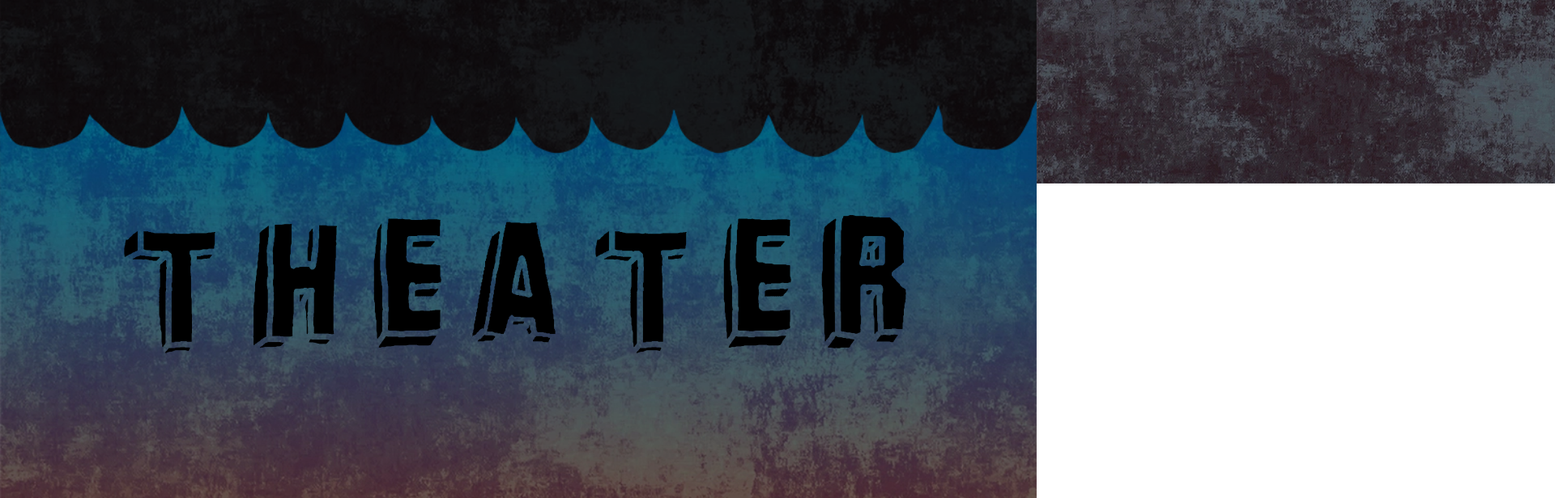
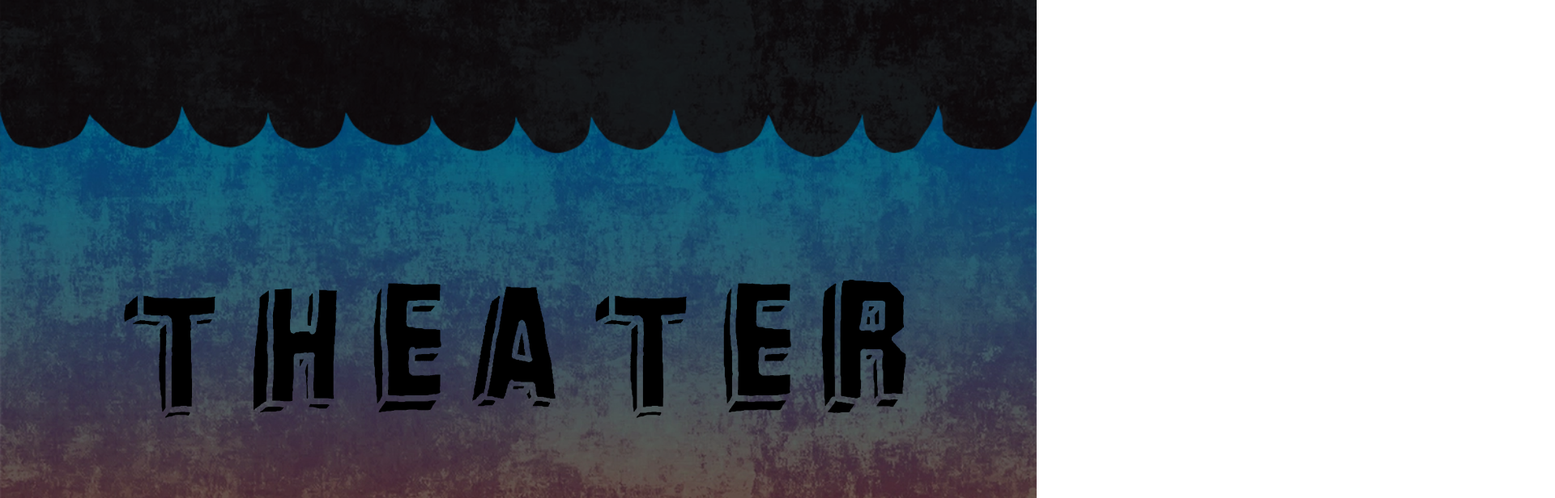
Before and after one commit to OwerHub/nft-project, a Next.js app: page /landing in a window 1280 px wide. Shown: the part 4580-5196 px from the top of the page at 81% size, 1920 px wide, since content can reach past the window. Built offline with nearby package versions, Linux system fonts and the light colour scheme.

Commit message:
little bufixes

```diff
--- a/pages/components/Faqs.jsx
+++ b/pages/components/Faqs.jsx
@@ -14,6 +14,7 @@ export default function Faqs() {
     </div>
     <div className={styles.content}>
       <SectionTitle  title='FAQ' />
+
     </div>
 
   </div>
--- a/pages/landing.jsx
+++ b/pages/landing.jsx
@@ -20,7 +20,6 @@ export default function Landing() {
 
       <div className={styles.backgroundWrapper}>
         <Image src={stoneTop} className={styles.stoneTopImage} alt='stoneTop' />
-        <Image src={stoneTop} className={styles.stoneBottomImage} alt='stoneBottom' />
       </div>
       {/*      <Head/>   */}
       <div className={styles.contentWrapper}>
--- a/styles/landing/cartonTheater.module.scss
+++ b/styles/landing/cartonTheater.module.scss
@@ -14,7 +14,7 @@
     }
   }
   .content{
-    padding-top: 7rem;
+    padding-top: 12rem;
     position: relative;
     z-index: 15;
   }
--- a/styles/landing/faq.module.scss
+++ b/styles/landing/faq.module.scss
@@ -18,6 +18,6 @@ $marginTop: 19%;
   .content{
     position: relative;
     z-index: 15;
-   padding-top: calc($marginTop + 4rem);
+   padding-top: calc($marginTop );
   }
 }
```
